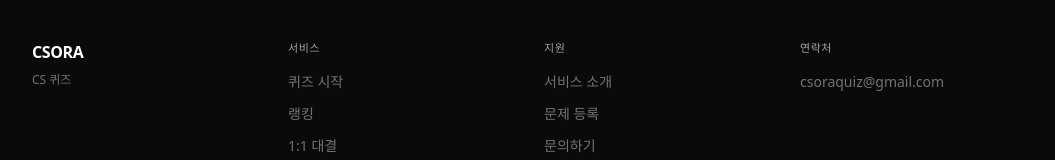
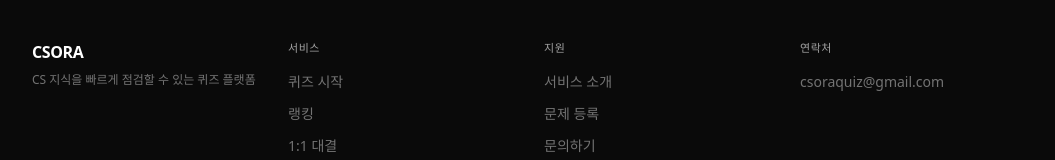
Before and after one commit to Kim-sangjae/cs-quiz, a Next.js app: page /about in a window 1280 px wide. Shown: the part 1890-2050 px from the top of the page, without its empty margins (112-1167 px from the left). Built offline with nearby package versions, Linux system fonts and the light colour scheme; no server answers.

Commit message:
fix: 푸터 소개문구 수정
Co-Authored-By: Claude Sonnet 4.6 <noreply@anthropic.com>

```diff
--- a/src/components/Footer.tsx
+++ b/src/components/Footer.tsx
@@ -8,7 +8,7 @@ export default function Footer() {
           <div className="col-span-2 md:col-span-1">
             <p className="text-white font-bold text-base tracking-tight mb-1.5">CSORA</p>
             <p className="text-neutral-500 text-xs leading-relaxed">
-              CS 퀴즈
+              CS 지식을 빠르게 점검할 수 있는 퀴즈 플랫폼
             </p>
           </div>
 
```
